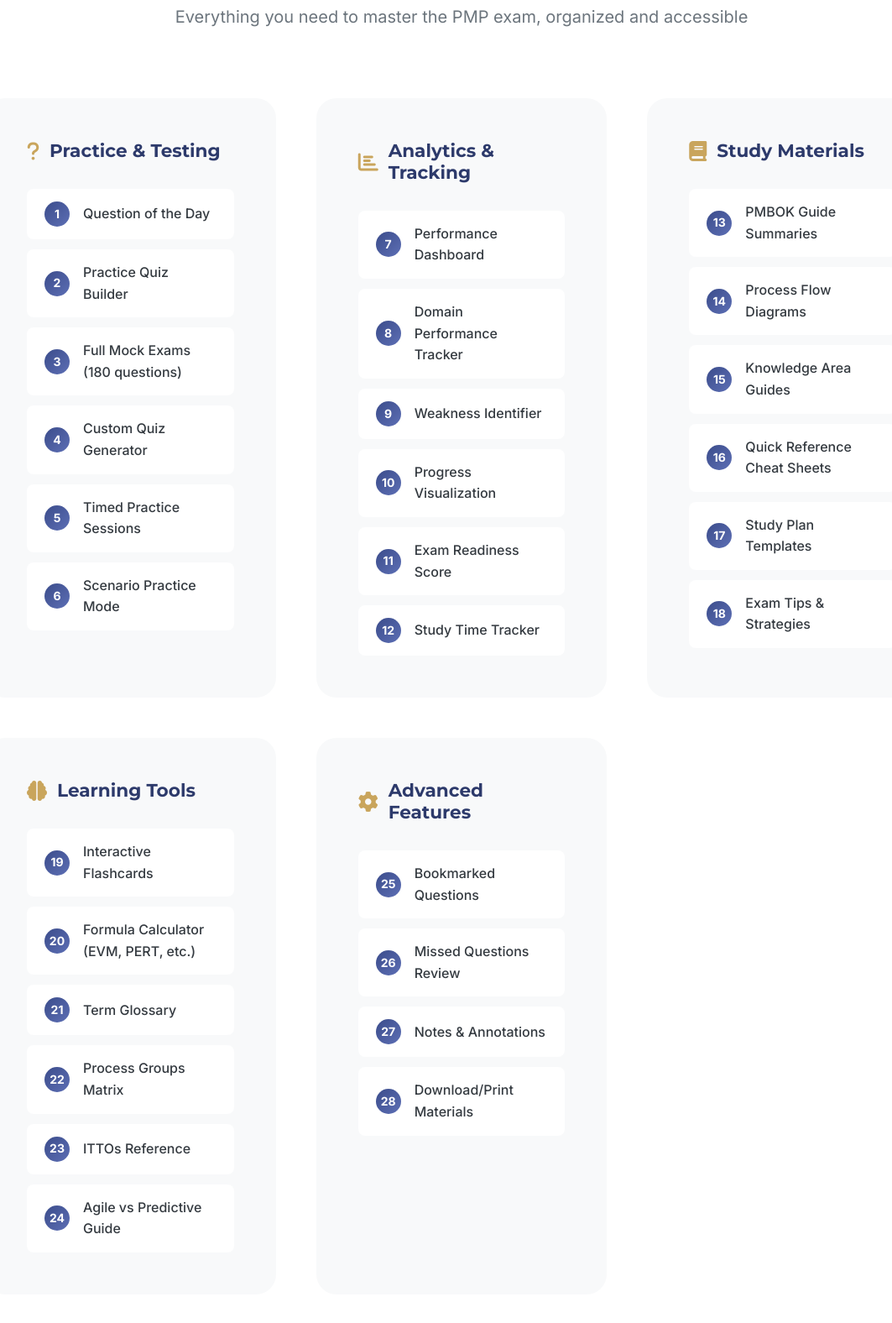
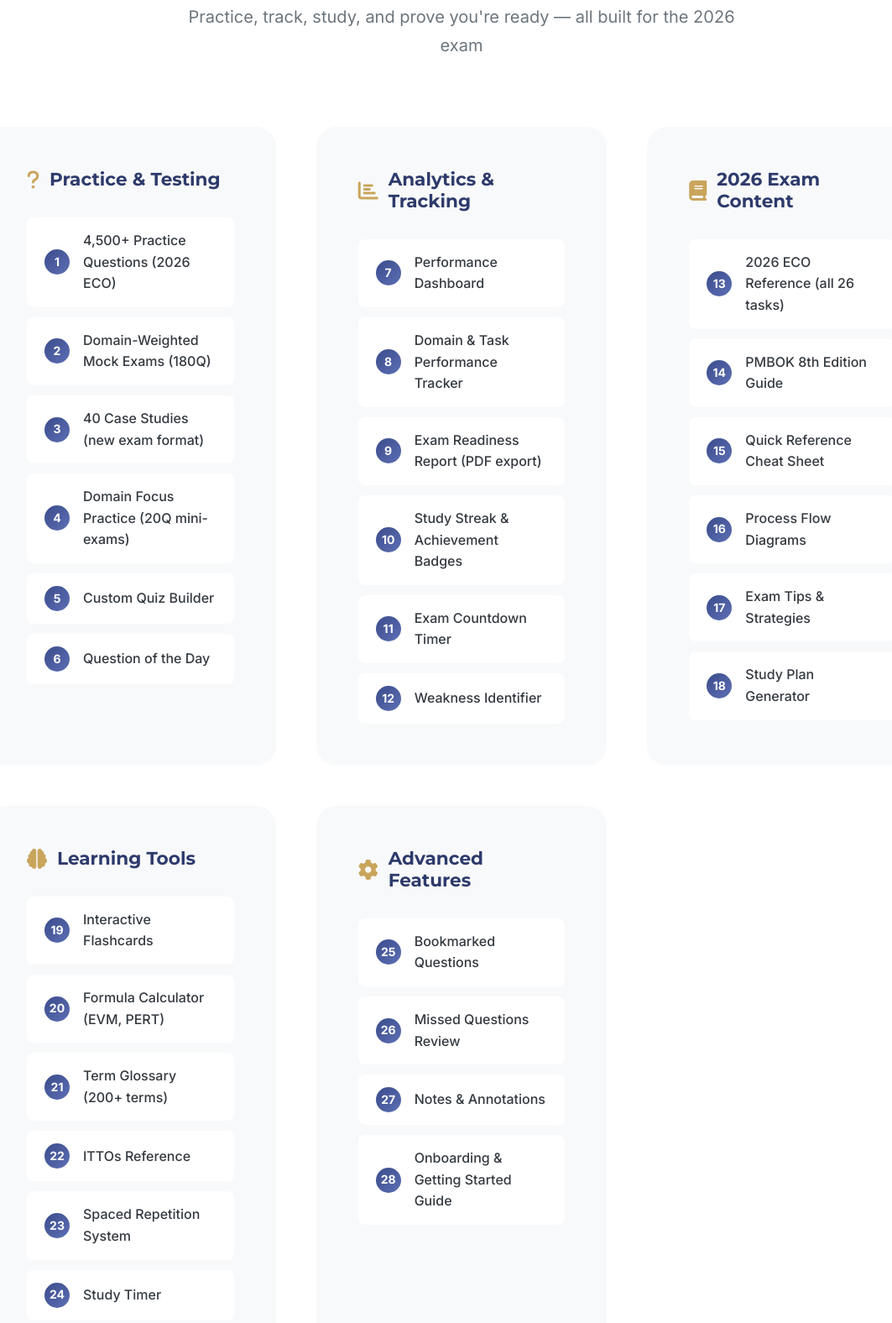
Before and after one commit to Benwah81/pmmastery-website, a plain HTML site: page index.html in a window 1280 px wide. Shown: the part 3128-4704 px from the top of the page at 84% size, without its empty margins (90-1153 px from the left). Drawn offline with Linux system fonts and the light colour scheme.

Commit message:
Update tools section: 2026-specific features, case studies, domain mini-exams, readiness report, achievements, ECO reference

```diff
--- a/index.html
+++ b/index.html
@@ -429,20 +429,20 @@
         <div class="container">
             <div class="section-header">
                 <span class="section-badge">Complete Toolkit</span>
-                <h2>28 Study Tools in One Platform</h2>
-                <p class="section-subtitle">Everything you need to master the PMP exam, organized and accessible</p>
+                <h2>Everything You Need in One Platform</h2>
+                <p class="section-subtitle">Practice, track, study, and prove you're ready &mdash; all built for the 2026 exam</p>
             </div>
 
             <div class="tools-grid">
                 <div class="tool-category">
                     <h3 class="category-title"><i class="fas fa-question"></i> Practice & Testing</h3>
                     <div class="tool-items">
-                        <div class="tool-item"><span class="tool-number">1</span> Question of the Day</div>
-                        <div class="tool-item"><span class="tool-number">2</span> Practice Quiz Builder</div>
-                        <div class="tool-item"><span class="tool-number">3</span> Full Mock Exams (180 questions)</div>
-                        <div class="tool-item"><span class="tool-number">4</span> Custom Quiz Generator</div>
-                        <div class="tool-item"><span class="tool-number">5</span> Timed Practice Sessions</div>
-                        <div class="tool-item"><span class="tool-number">6</span> Scenario Practice Mode</div>
+                        <div class="tool-item"><span class="tool-number">1</span> 4,500+ Practice Questions (2026 ECO)</div>
+                        <div class="tool-item"><span class="tool-number">2</span> Domain-Weighted Mock Exams (180Q)</div>
+                        <div class="tool-item"><span class="tool-number">3</span> 40 Case Studies (new exam format)</div>
+                        <div class="tool-item"><span class="tool-number">4</span> Domain Focus Practice (20Q mini-exams)</div>
+                        <div class="tool-item"><span class="tool-number">5</span> Custom Quiz Builder</div>
+                        <div class="tool-item"><span class="tool-number">6</span> Question of the Day</div>
                     </div>
                 </div>
 
@@ -450,23 +450,23 @@
                     <h3 class="category-title"><i class="fas fa-chart-bar"></i> Analytics & Tracking</h3>
                     <div class="tool-items">
                         <div class="tool-item"><span class="tool-number">7</span> Performance Dashboard</div>
-                        <div class="tool-item"><span class="tool-number">8</span> Domain Performance Tracker</div>
-                        <div class="tool-item"><span class="tool-number">9</span> Weakness Identifier</div>
-                        <div class="tool-item"><span class="tool-number">10</span> Progress Visualization</div>
-                        <div class="tool-item"><span class="tool-number">11</span> Exam Readiness Score</div>
-                        <div class="tool-item"><span class="tool-number">12</span> Study Time Tracker</div>
+                        <div class="tool-item"><span class="tool-number">8</span> Domain &amp; Task Performance Tracker</div>
+                        <div class="tool-item"><span class="tool-number">9</span> Exam Readiness Report (PDF export)</div>
+                        <div class="tool-item"><span class="tool-number">10</span> Study Streak &amp; Achievement Badges</div>
+                        <div class="tool-item"><span class="tool-number">11</span> Exam Countdown Timer</div>
+                        <div class="tool-item"><span class="tool-number">12</span> Weakness Identifier</div>
                     </div>
                 </div>
 
                 <div class="tool-category">
-                    <h3 class="category-title"><i class="fas fa-book"></i> Study Materials</h3>
+                    <h3 class="category-title"><i class="fas fa-book"></i> 2026 Exam Content</h3>
                     <div class="tool-items">
-                        <div class="tool-item"><span class="tool-number">13</span> PMBOK Guide Summaries</div>
-                        <div class="tool-item"><span class="tool-number">14</span> Process Flow Diagrams</div>
-                        <div class="tool-item"><span class="tool-number">15</span> Knowledge Area Guides</div>
-                        <div class="tool-item"><span class="tool-number">16</span> Quick Reference Cheat Sheets</div>
-                        <div class="tool-item"><span class="tool-number">17</span> Study Plan Templates</div>
-                        <div class="tool-item"><span class="tool-number">18</span> Exam Tips & Strategies</div>
+                        <div class="tool-item"><span class="tool-number">13</span> 2026 ECO Reference (all 26 tasks)</div>
+                        <div class="tool-item"><span class="tool-number">14</span> PMBOK 8th Edition Guide</div>
+                        <div class="tool-item"><span class="tool-number">15</span> Quick Reference Cheat Sheet</div>
+                        <div class="tool-item"><span class="tool-number">16</span> Process Flow Diagrams</div>
+                        <div class="tool-item"><span class="tool-number">17</span> Exam Tips &amp; Strategies</div>
+                        <div class="tool-item"><span class="tool-number">18</span> Study Plan Generator</div>
                     </div>
                 </div>
 
@@ -474,11 +474,11 @@
                     <h3 class="category-title"><i class="fas fa-brain"></i> Learning Tools</h3>
                     <div class="tool-items">
                         <div class="tool-item"><span class="tool-number">19</span> Interactive Flashcards</div>
-                        <div class="tool-item"><span class="tool-number">20</span> Formula Calculator (EVM, PERT, etc.)</div>
-                        <div class="tool-item"><span class="tool-number">21</span> Term Glossary</div>
-                        <div class="tool-item"><span class="tool-number">22</span> Process Groups Matrix</div>
-                        <div class="tool-item"><span class="tool-number">23</span> ITTOs Reference</div>
-                        <div class="tool-item"><span class="tool-number">24</span> Agile vs Predictive Guide</div>
+                        <div class="tool-item"><span class="tool-number">20</span> Formula Calculator (EVM, PERT)</div>
+                        <div class="tool-item"><span class="tool-number">21</span> Term Glossary (200+ terms)</div>
+                        <div class="tool-item"><span class="tool-number">22</span> ITTOs Reference</div>
+                        <div class="tool-item"><span class="tool-number">23</span> Spaced Repetition System</div>
+                        <div class="tool-item"><span class="tool-number">24</span> Study Timer</div>
                     </div>
                 </div>
 
@@ -487,8 +487,8 @@
                     <div class="tool-items">
                         <div class="tool-item"><span class="tool-number">25</span> Bookmarked Questions</div>
                         <div class="tool-item"><span class="tool-number">26</span> Missed Questions Review</div>
-                        <div class="tool-item"><span class="tool-number">27</span> Notes & Annotations</div>
-                        <div class="tool-item"><span class="tool-number">28</span> Download/Print Materials</div>
+                        <div class="tool-item"><span class="tool-number">27</span> Notes &amp; Annotations</div>
+                        <div class="tool-item"><span class="tool-number">28</span> Onboarding &amp; Getting Started Guide</div>
                     </div>
                 </div>
             </div>
```
